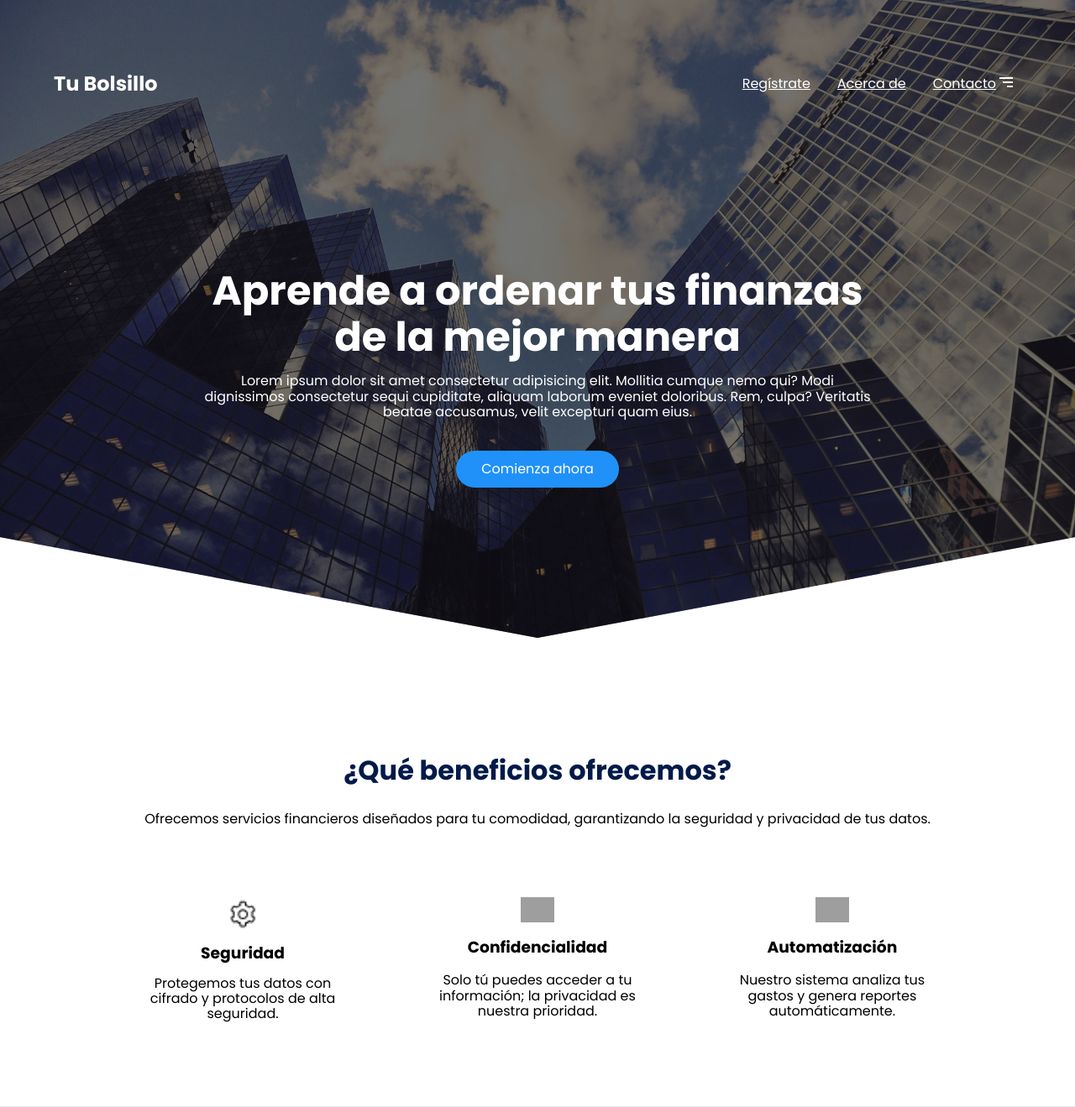
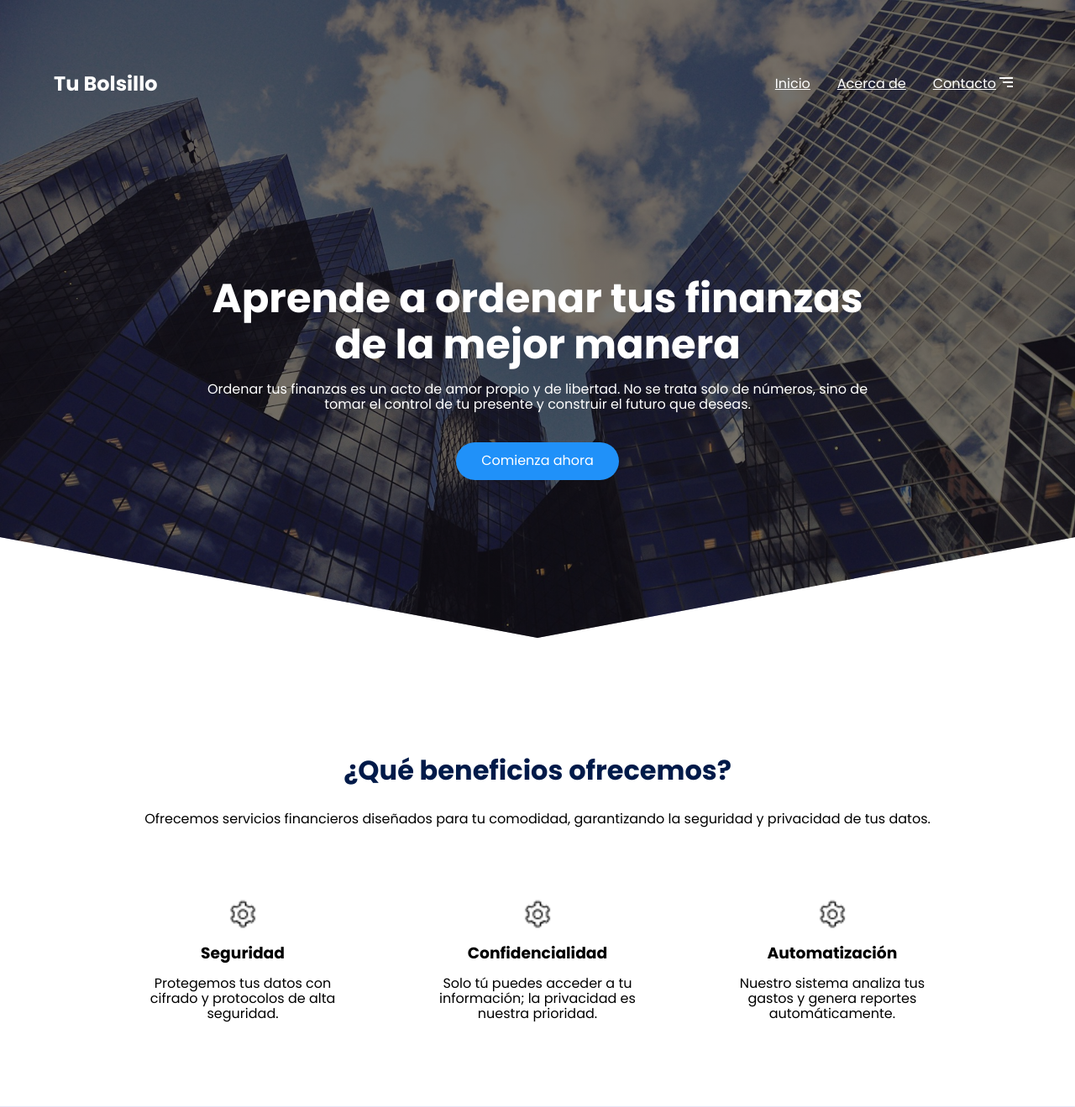
Before and after one commit to bianca441/Capstone-2025, a Django app: page / in a window 1280 px wide. Shown: the top 1319 px of the page at 84% size. Run offline with Django 5.2, Linux system fonts and the light colour scheme; grey boxes are pictures that could not be loaded.

Commit message:
Ajustes en el index y mejoras en el index.htmls

```diff
--- a/Codigo/mysite/main/app/js/menu.js
+++ b/Codigo/mysite/main/app/js/menu.js
@@ -4,11 +4,11 @@
     const closeMenu = document.querySelector('.nav__close');
 
     openButton.addEventListener('click', ()=>{
-        menu.classList.add('nav__link--show');
+        menu.classList.add('nav_link--show');
     });
 
     closeMenu.addEventListener('click', ()=>{
-        menu.classList.remove('nav__link--show');
+        menu.classList.remove('nav_link--show');
     });
 
 
--- a/Codigo/mysite/main/templates/index.html
+++ b/Codigo/mysite/main/templates/index.html
@@ -8,11 +7,11 @@
     <title>Tu Bolsillo</title>
 
     <!-- Favicon -->
-    <link rel="icon" type="image/png" href="{% static 'img/favicon-32x32.png' %}" />
+    <link rel="icon" type="image/png" href="../app/img/favicon-32x32.png"/>
 
     <!-- CSS -->
-    <link rel="stylesheet" href="{% static 'css/normalize.css' %}" />
-    <link rel="stylesheet" href="{% static 'css/style.css' %}" />
+    <link rel="stylesheet" href="../app/css/normalize.css" />
+    <link rel="stylesheet" href="../app/css/style.css" />
   </head>
 
   <body>
@@ -25,7 +24,7 @@
         <ul class="nav_link nav_link--menu">
           <li class="nav_items">
             <!-- plantilla login -->
-            <a href="{% url 'login' %}" class="nav_link">Regístrate</a>
+            <a href="../app/templates/login.html" class="nav_link">Inicio</a>
           </li>
           <li class="nav_items">
             <a href="#" class="nav_link">Acerca de</a>
@@ -45,12 +44,9 @@
           Aprende a ordenar tus finanzas de la mejor manera
         </h1>
         <p class="hero_paragraph">
-          Lorem ipsum dolor sit amet consectetur adipisicing elit. Mollitia
-          cumque nemo qui? Modi dignissimos consectetur sequi cupiditate,
-          aliquam laborum eveniet doloribus. Rem, culpa? Veritatis beatae
-          accusamus, velit excepturi quam eius.
+          Ordenar tus finanzas es un acto de amor propio y de libertad. No se trata solo de números, sino de tomar el control de tu presente y construir el futuro que deseas.
         </p>
-        <a href="#" class="cta">Comienza ahora</a>
+        <a href="../app/templates/login.html" class="cta">Comienza ahora</a>
       </section>
     </header>
 
@@ -64,7 +60,7 @@
 
         <div class="about__main">
           <article class="about__icons">
-            <img src="{% static 'img/cog.png' %}" class="about__icon" alt="Seguridad" />
+            <img src="../app/img/cog.png" class="about__icon" alt="Seguridad" />
             <h3 class="about__title">Seguridad</h3>
             <p class="about__paragrah">
               Protegemos tus datos con cifrado y protocolos de alta seguridad.
@@ -72,7 +68,7 @@
           </article>
 
           <article class="about__icons">
-            <img src="{% static 'img/paint.svg' %}" class="about__icon" alt="Confidencialidad" />
+            <img src="../app/img/cog.png" class="about__icon" alt="Confidencialidad" />
             <h3 class="about__title">Confidencialidad</h3>
             <p class="about__paragrah">
               Solo tú puedes acceder a tu información; la privacidad es nuestra prioridad.
@@ -80,7 +76,7 @@
           </article>
 
           <article class="about__icons">
-            <img src="{% static 'img/code.svg' %}" class="about__icon" alt="Automatización" />
+            <img src="../app/img/cog.png" class="about__icon" alt="Automatización" />
             <h3 class="about__title">Automatización</h3>
             <p class="about__paragrah">
               Nuestro sistema analiza tus gastos y genera reportes automáticamente.
```
Also changed, not shown: other parts of Codigo/mysite/main/templates/index.html (+16 -14 lines), Codigo/mysite/main/app/img/Alejandra.png (added), Codigo/mysite/main/app/img/Kevin.png (added), Codigo/mysite/main/app/img/Pareja.png (added), Codigo/mysite/main/app/img/arrow.svg (added), Codigo/mysite/main/app/img/joven 1.png (added), Codigo/mysite/main/app/img/leftarrow.svg (added), Codigo/mysite/main/app/img/rightarrow.svg (added).
